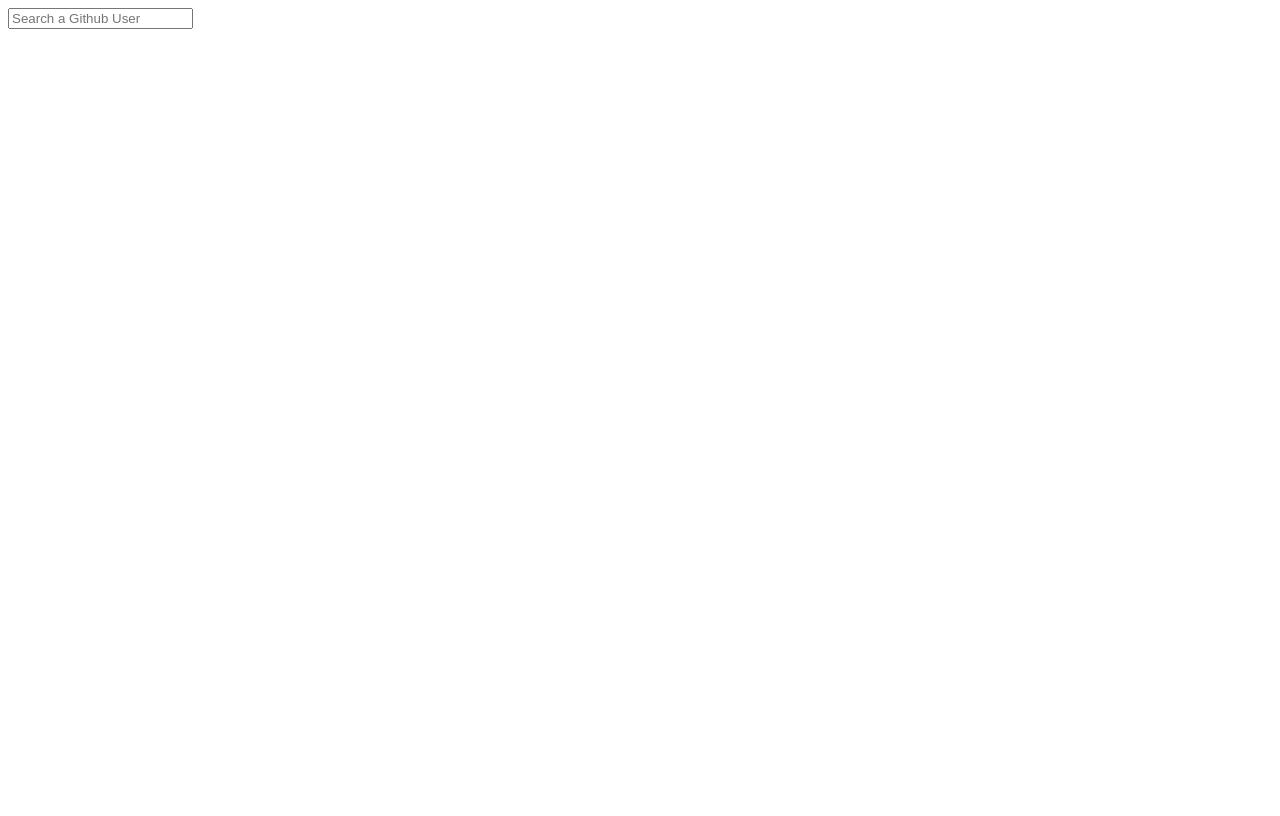
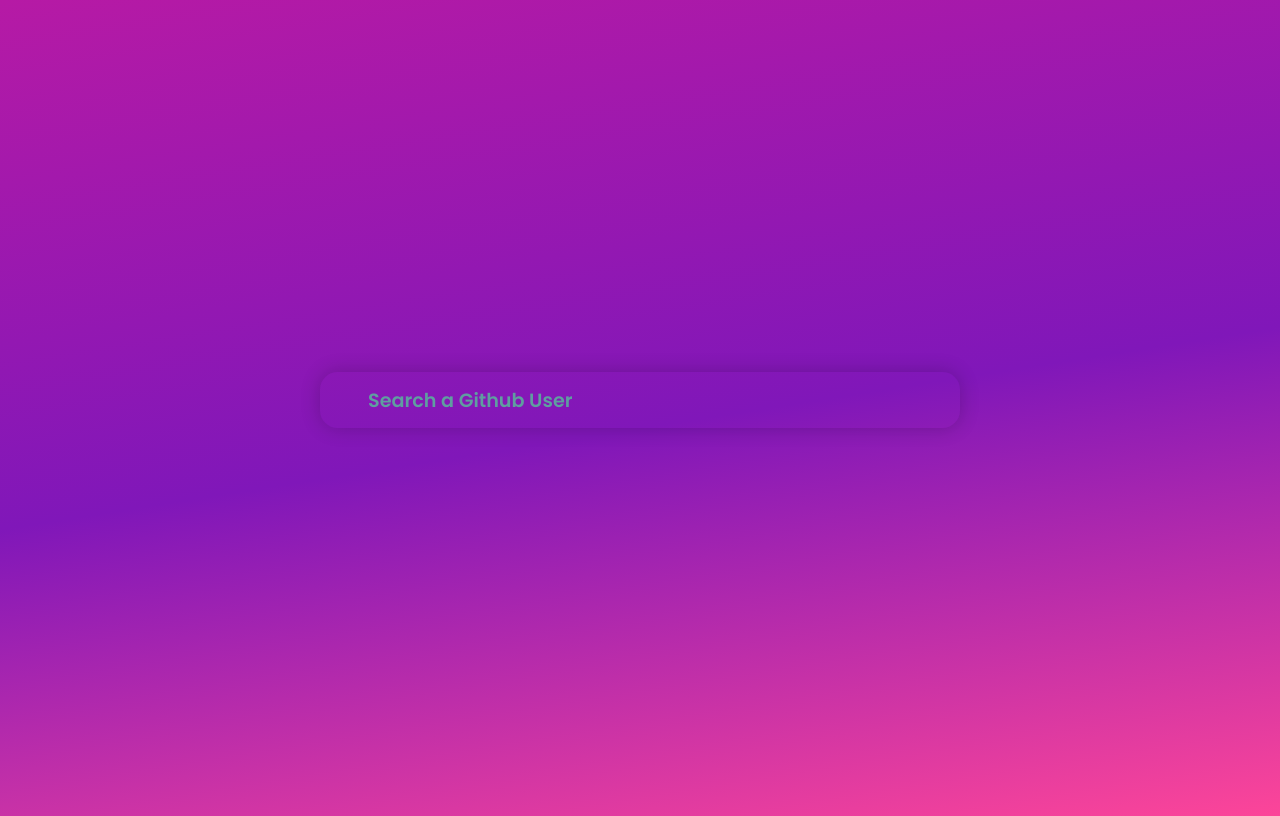
Before and after one commit to Subrahmanyam-B/Github-Profile-Searcher, a plain HTML site: page index.html in a window 1280 px wide. Drawn offline with Linux system fonts and the light colour scheme; the site is published under a folder, as on GitHub Pages, so addresses that start at the root find nothing.

Commit message:
Final linking commit

```diff
--- a/index.html
+++ b/index.html
@@ -5,7 +5,7 @@
    <meta http-equiv="X-UA-Compatible" content="IE=edge">
    <meta name="viewport" content="width=device-width, initial-scale=1.0">
    <title>Github Profiles</title>
-   <link rel="stylesheet" href="/scss/dist/style.css">
+   <link rel="stylesheet" href="scss/dist/style.css">
    <script src="script.js" defer></script>
 </head>
 <body>
```
